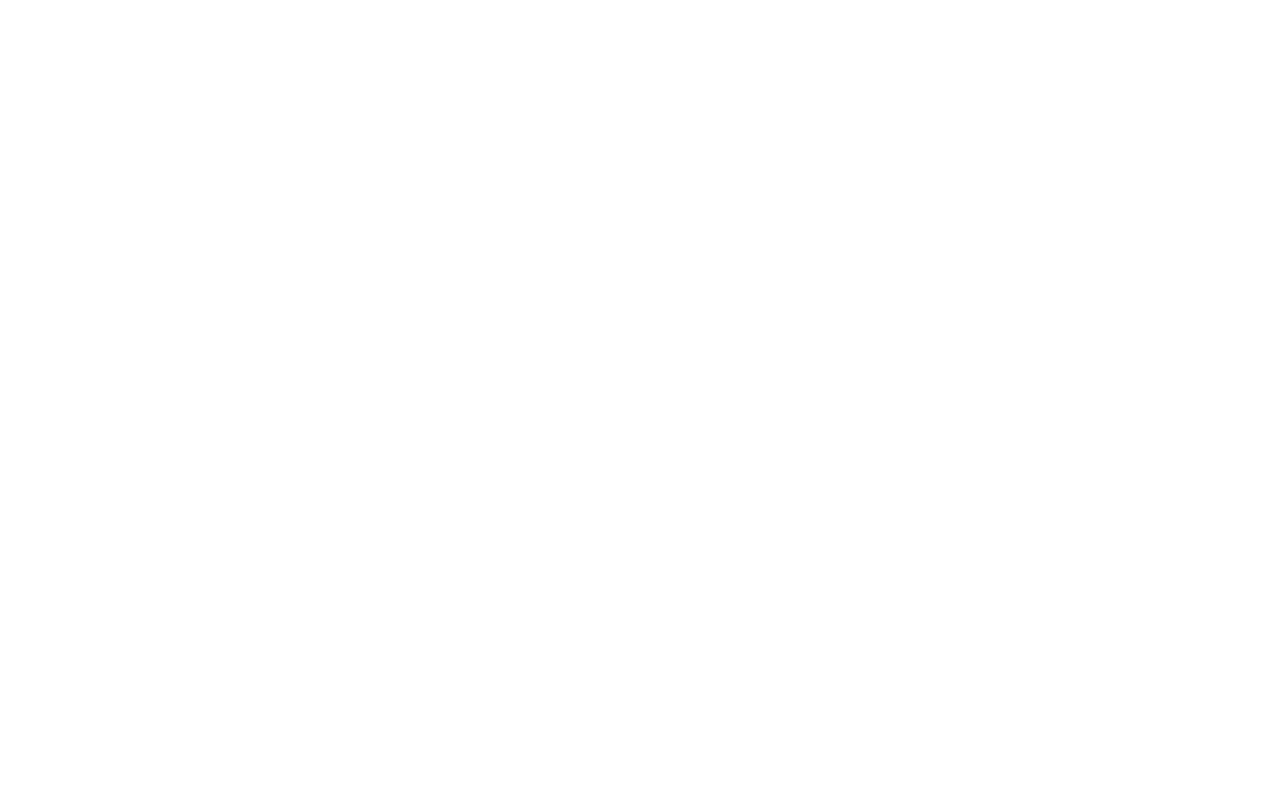
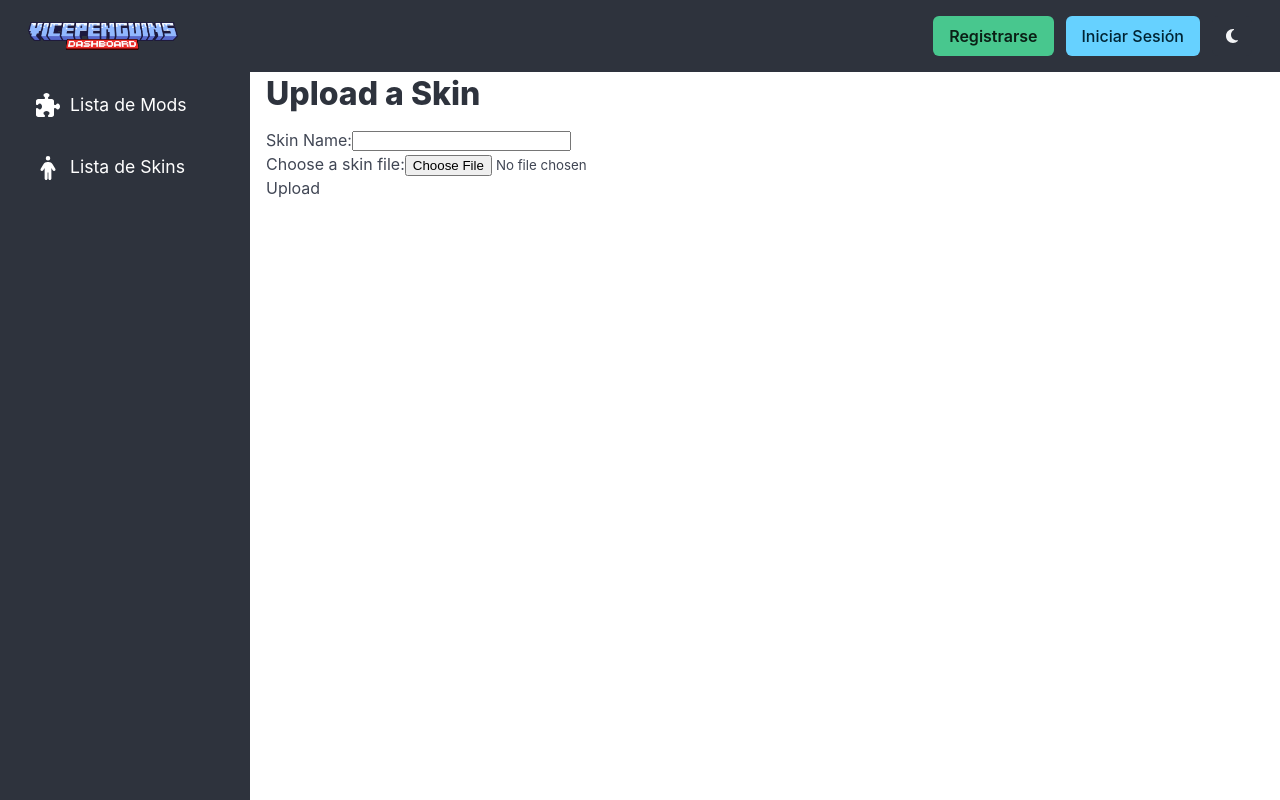
Before and after one commit to AstronautMarkus/VicePenguins-front, a Vue app in the folder VicePenguins/: page /admin/skins/create in a window 1280 px wide. Before the commit this address had no page. Built offline with nearby package versions, Linux system fonts and the light colour scheme.

Commit message:
feat: add skin upload functionality with useSkinUploader composable and AdminCreateSkin page

```diff
--- /dev/null
+++ b/VicePenguins/src/composables/useSkinUploader.ts
@@ -0,0 +1,75 @@
+import { ref } from "vue";
+import jwt_decode from "jwt-decode";
+import axios from "axios";
+
+export default function useSkinUploader() {
+  const message = ref("");
+  const messageClass = ref("");
+  const isLoading = ref(false);
+
+  async function uploadSkin(skinName: string, file: File | null) {
+    if (!file) {
+      message.value = "Please select a file.";
+      messageClass.value = "error";
+      return;
+    }
+
+    const token = localStorage.getItem("token");
+    if (!token) {
+      message.value = "Authorization token is missing. Please log in.";
+      messageClass.value = "error";
+      return;
+    }
+
+    let user_id;
+    try {
+      const decoded = jwt_decode<{ user_id: string }>(token);
+      user_id = decoded.user_id;
+      if (!user_id) {
+        message.value = "Invalid token. User ID not found.";
+        messageClass.value = "error";
+        return;
+      }
+    } catch (error) {
+      message.value = "Invalid token. Please log in again.";
+      messageClass.value = "error";
+      return;
+    }
+
+    const formData = new FormData();
+    formData.append("name", skinName);
+    formData.append("file", file);
+    formData.append("user_id", user_id);
+
+    isLoading.value = true;
+    try {
+      const API_URL = import.meta.env.VITE_API_URL;
+      const response = await axios.post(`${API_URL}/skins/create`, formData, {
+        headers: {
+          Authorization: `Bearer ${token}`,
+        },
+      });
+
+      if (response.status === 201) {
+        message.value = "Skin uploaded successfully!";
+        messageClass.value = "success";
+      } else {
+        message.value = response.data.error || "Failed to upload skin.";
+        messageClass.value = "error";
+      }
+    } catch (error) {
+      console.error("Error:", error);
+      message.value = "An unexpected error occurred.";
+      messageClass.value = "error";
+    } finally {
+      isLoading.value = false;
+    }
+  }
+
+  return {
+    uploadSkin,
+    message,
+    messageClass,
+    isLoading,
+  };
+}
--- /dev/null
+++ b/VicePenguins/src/pages/Admin/Skins/AdminCreateSkin.vue
@@ -0,0 +1,39 @@
+<script setup>
+import { ref } from "vue";
+import useSkinUploader from "../../../composables/useSkinUploader";
+import AdminLayout from '../../../layouts/AdminLayout.vue';
+import LoadingScreen from "../../../components/LoadingScreen/LoadingScreen.vue";
+
+const skinName = ref("");
+const file = ref(null);
+const { uploadSkin, message, messageClass, isLoading } = useSkinUploader();
+
+function handleFileChange(event) {
+  file.value = event.target.files[0];
+}
+
+async function handleUpload() {
+  await uploadSkin(skinName.value, file.value);
+}
+</script>
+
+<template>
+  <AdminLayout>
+    <LoadingScreen v-if="isLoading" />
+    <div v-else>
+      <h1>Upload a Skin</h1>
+      <div v-if="message" :class="messageClass">{{ message }}</div>
+      <form @submit.prevent="handleUpload">
+        <div>
+          <label for="name">Skin Name:</label>
+          <input type="text" id="name" v-model="skinName" required />
+        </div>
+        <div>
+          <label for="file">Choose a skin file:</label>
+          <input type="file" id="file" @change="handleFileChange" accept="image/png, image/jpeg" required />
+        </div>
+        <button type="submit" :disabled="isLoading">Upload</button>
+      </form>
+    </div>
+  </AdminLayout>
+</template>
--- a/VicePenguins/src/router.ts
+++ b/VicePenguins/src/router.ts
@@ -10,6 +10,7 @@
 import AdminHome from './pages/Admin/AdminHome.vue';
 import AdminModsList from './pages/Admin/Mods/AdminModsList.vue';
 import AdminCreateMod from './pages/Admin/Mods/AdminCreateMod.vue';
+import AdminCreateSkin from './pages/Admin/Skins/AdminCreateSkin.vue';
 
 const routes = [
   { path: '/', component: Home, meta: { title: 'Inicio' } },
@@ -24,6 +25,7 @@
     { path: '', component: AdminHome, meta: { title: 'Panel de administración' } },
     { path: 'mods', component: AdminModsList, meta: { title: 'Mods' } },
     { path: 'mods/create', component: AdminCreateMod, meta: { title: 'Crear mod' } },
+    { path: 'skins/create', component: AdminCreateSkin, meta: { title: 'Crear skin' } },
   ]}
 ];
 
--- a/VicePenguins/tsconfig.app.json
+++ b/VicePenguins/tsconfig.app.json
@@ -10,5 +10,5 @@
     "noFallthroughCasesInSwitch": true,
     "noUncheckedSideEffectImports": true
   },
-  "include": ["src/**/*.ts", "src/**/*.tsx", "src/**/*.vue"]
+  "include": ["src/**/*.ts", "src/**/*.tsx", "src/**/*.vue", "src/pages/Admin/Skins/useSkinUploader.js"]
 }
```
